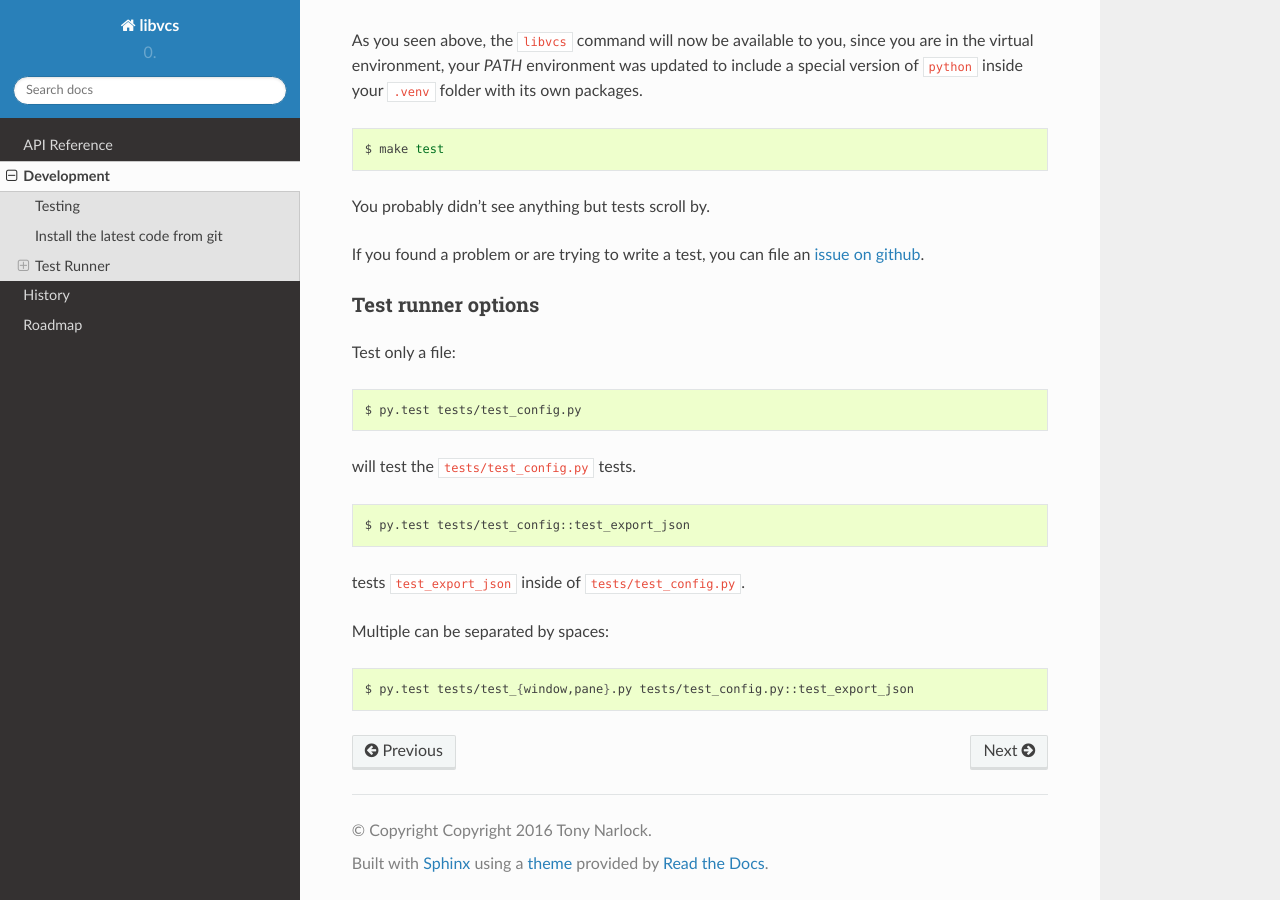
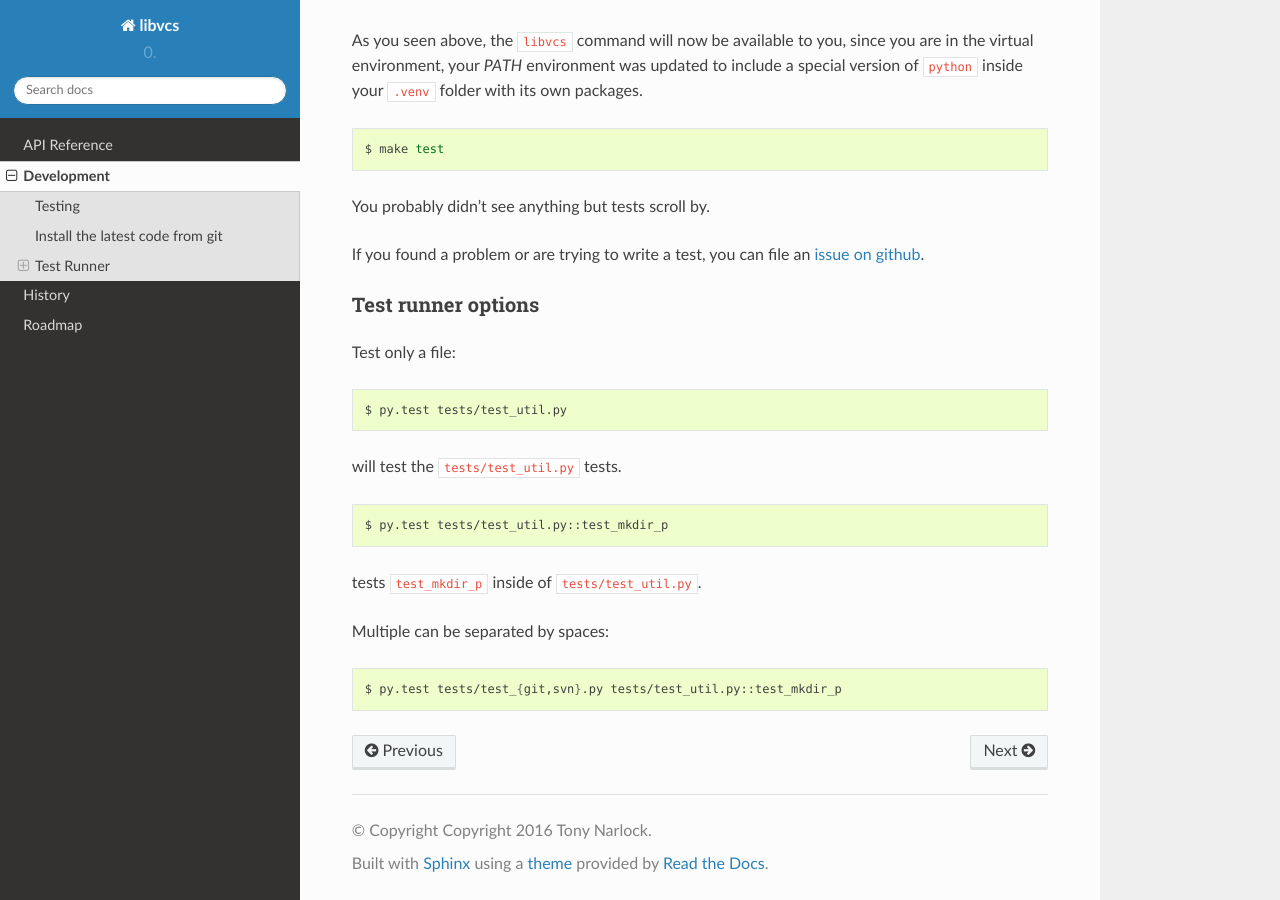
Before and after one commit to vcs-python/libvcs, a Sphinx documentation site: the page built from doc/developing.rst, in a window 1280 px wide and 900 px high, scrolled down 922 px. Built offline with Sphinx 7.4.7 and the Read the Docs theme 2.0.0, drawn with Linux system fonts in a browser that asks for light colours.

Commit message:
fixes for testing documentation

```diff
--- a/doc/developing.rst
+++ b/doc/developing.rst
@@ -73,20 +73,20 @@ Test only a file:
 
 .. code-block:: bash
 
-    $ py.test tests/test_config.py
+    $ py.test tests/test_util.py
 
-will test the ``tests/test_config.py`` tests.
+will test the ``tests/test_util.py`` tests.
 
 .. code-block:: bash
 
-    $ py.test tests/test_config::test_export_json
+    $ py.test tests/test_util.py::test_mkdir_p
 
-tests ``test_export_json`` inside of ``tests/test_config.py``.
+tests ``test_mkdir_p`` inside of ``tests/test_util.py``.
 
 Multiple can be separated by spaces:
 
 .. code-block:: bash
 
-    $ py.test tests/test_{window,pane}.py tests/test_config.py::test_export_json
+    $ py.test tests/test_{git,svn}.py tests/test_util.py::test_mkdir_p
 
 .. _issue on github: https://github.com/tony/libvcs/issues
```
